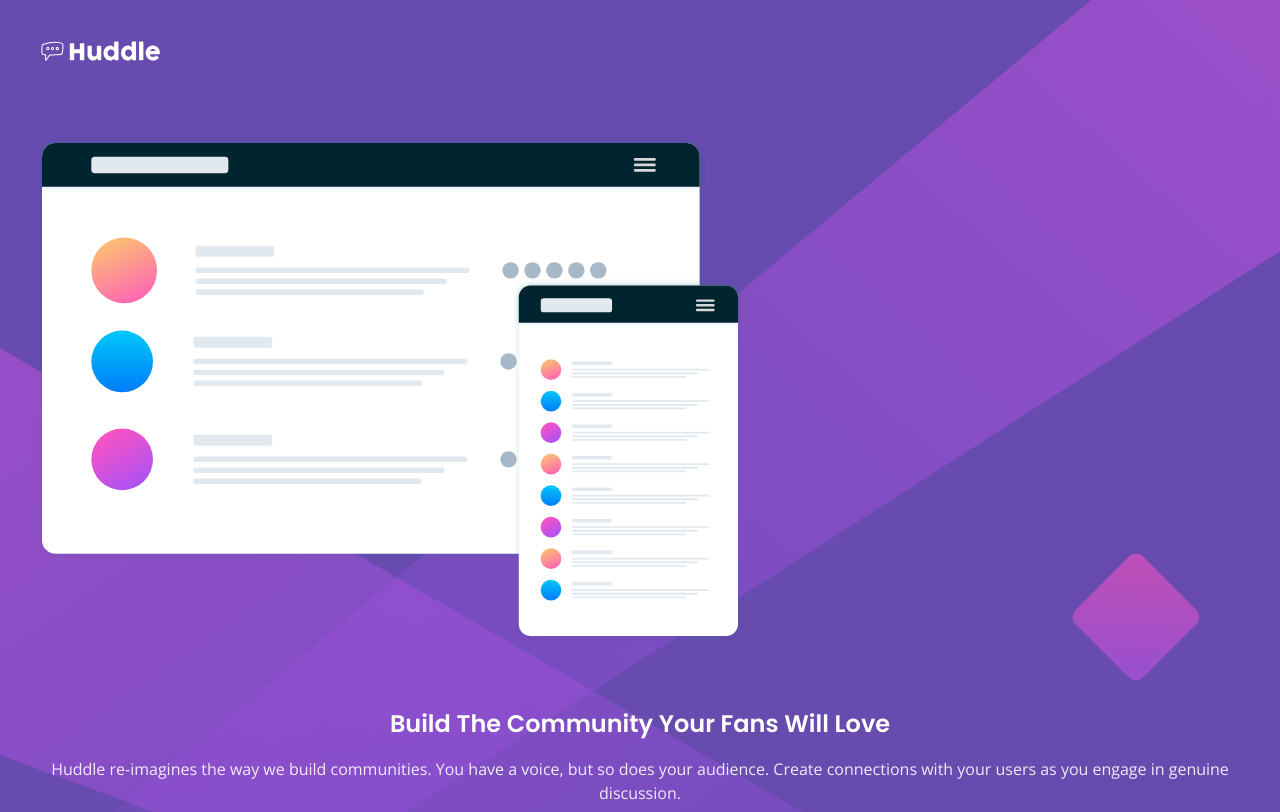
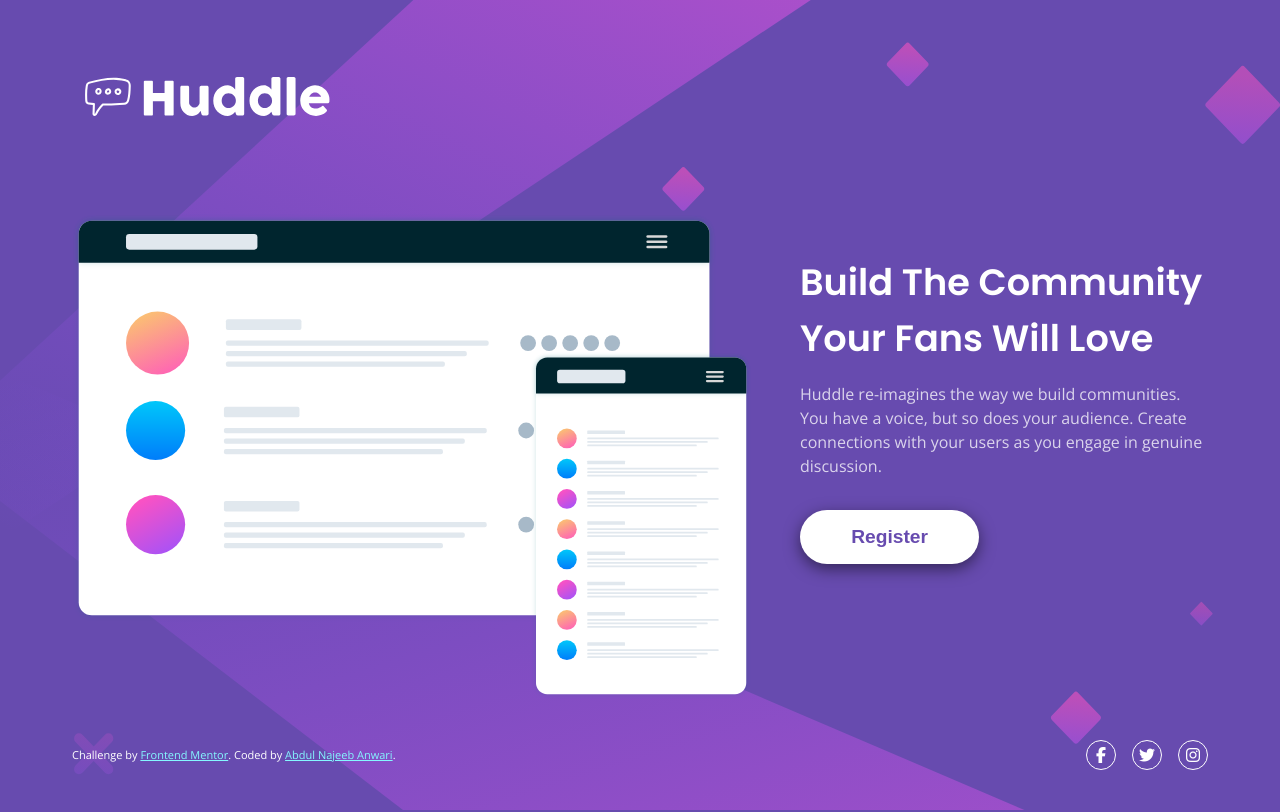
Before and after one commit to najeeb-anwari/huddle-landing-page-with-single-introductory-section-using-css-grid, a plain HTML site: page index.html in a window 1280 px wide. Shown: the top 812 px of the page. Drawn offline with nearby package versions, Linux system fonts and the light colour scheme.

Commit message:
Created Desktop design

```diff
--- a/css/app.css
+++ b/css/app.css
@@ -22,12 +22,16 @@
 body {
     font-family: 'Open Sans', sans-serif;
     display: grid;
-    grid-template-rows: auto minmax(100vh, 1fr) auto;
-    padding: 2.2rem;
+    grid-template-rows: auto minmax(min-content, 1fr) auto;
+    padding: 0 2.2rem;
     background: url("../images/bg-mobile.svg"), var(--violet);
     background-size: 100%;
     background-repeat: no-repeat;
 
+}
+
+header {
+    margin-top: 2rem;
 }
 
 header .logo {
@@ -48,27 +52,38 @@
 
 main .heading {
     color: white;
-    font-size: 1.5rem;
-    margin-bottom: 1rem;
+    font-size: calc(1.5rem + 0.990625vw);
 }
 
 main .description {
-    color: rgba(255, 255, 255, 0.89);
+    color: rgba(255, 255, 255, 0.76);
     line-height: 1.5;
+    margin: 1rem 0;
 }
 
 main .register-button {
     justify-self: center;
     padding: .8rem 5.6rem;
-    border-radius: 4rem;
     background-color: white;
     color: var(--violet);
-    margin-top: 1rem;
+    margin: 1rem 0;
+    border-radius: 4rem;
+    box-shadow: 0 5px 1rem 0 hsla(0, 0%, 0%, .5);
+    transition: all .3s;
+}
 
+main .register-button:hover {
+    background-color: var(--soft-magenta);
+    color: white;
+    cursor: pointer;
 }
 
 footer {
+    margin: 2.5rem 0;
+    align-self: end;
     color: white;
+    display: grid;
+    gap: 1rem;
 }
 
 .social-icons {
@@ -98,3 +113,51 @@
 
 .attribution { font-size: 11px; text-align: center; }
 .attribution a { color: hsl(184, 100%, 76%); }
+
+@media (min-width: 765px) {
+    body {
+        padding: 0 4.5rem;
+        background-image: url("../images/bg-desktop.svg");
+        background-size: 100% 100%;
+    }
+    header .logo {
+        width: auto;
+    }
+
+    header {
+        margin-top: 4rem;
+        margin-bottom: 5rem;
+    }
+
+    main {
+        grid-template-columns: 2.5fr 1.5fr;
+        gap: 3rem;
+        text-align: left;
+        align-self: start;
+    }
+
+    main .illustration {
+        margin: 0;
+        width: 100%;
+    }
+
+    .content-container {
+        margin-top: 2.5rem;
+    }
+
+
+    main .content-container .register-button {
+        padding: 2vh 4vw;
+        font-size: 1.2rem;
+        font-weight: 700;
+    }
+
+    footer {
+        display: flex;
+        align-items: center;
+        justify-content: space-between;
+    }
+    .social-icons {
+        order: 1;
+    }
+}
--- a/index.html
+++ b/index.html
@@ -21,9 +21,10 @@
     <img src="./images/logo.svg" alt="Huddle logo" class="logo">
   </header>
   <main class="container">
+    <img src="./images/illustration-mockups.svg" alt="Illustration Mockups" class="illustration">
+    </div>
 
-    <img src="./images/illustration-mockups.svg" alt="Illustration Mockups" class="illustration">
-
+    <div class="content-container">
       <h1 class="heading">
           Build The Community Your Fans Will Love
       </h1>
@@ -36,6 +37,7 @@
       <button class="register-button">
           Register
       </button>
+    </div>
 
   </main>
 
```
Lines whose indentation alone changed are shown as unchanged.
